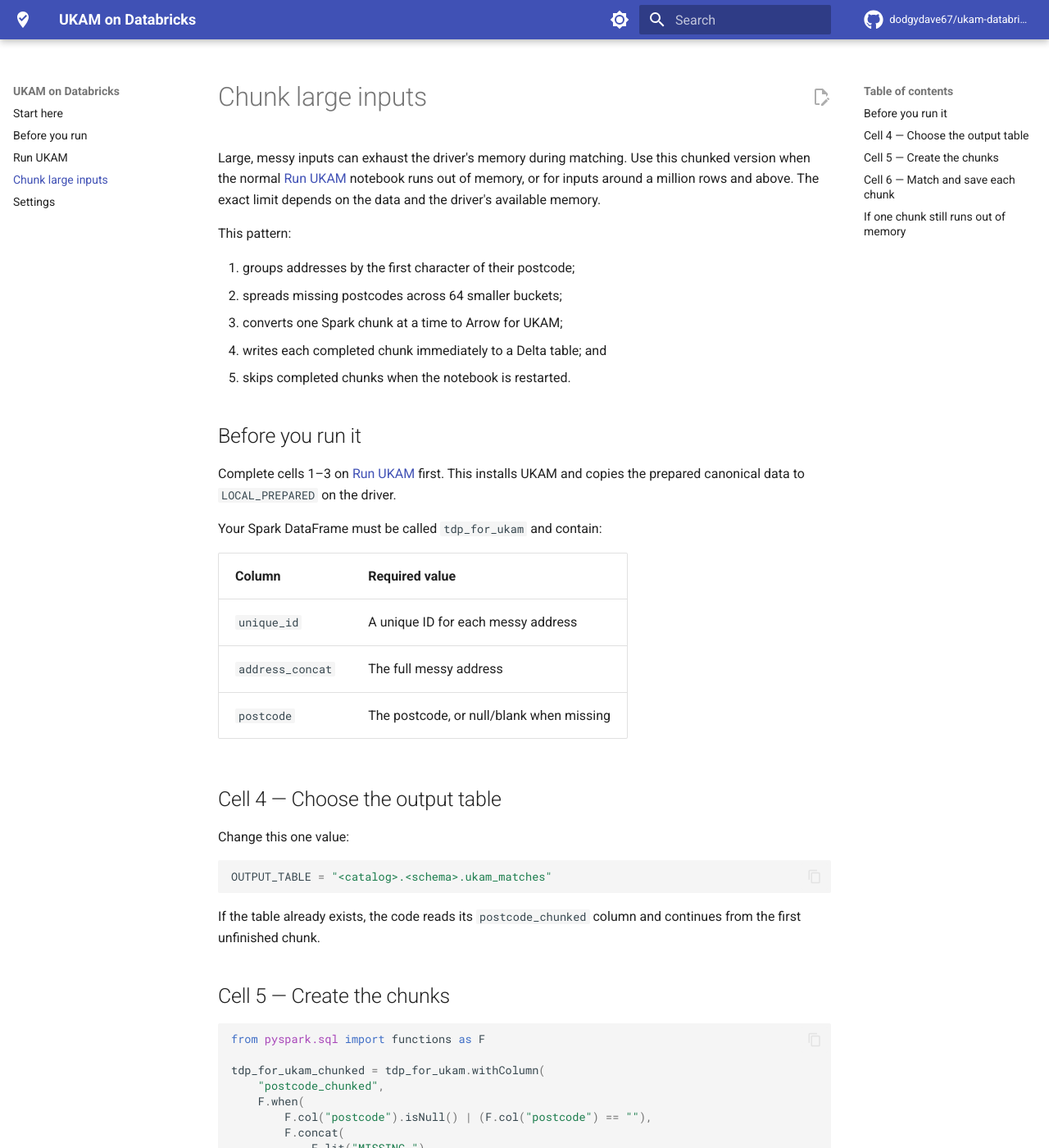
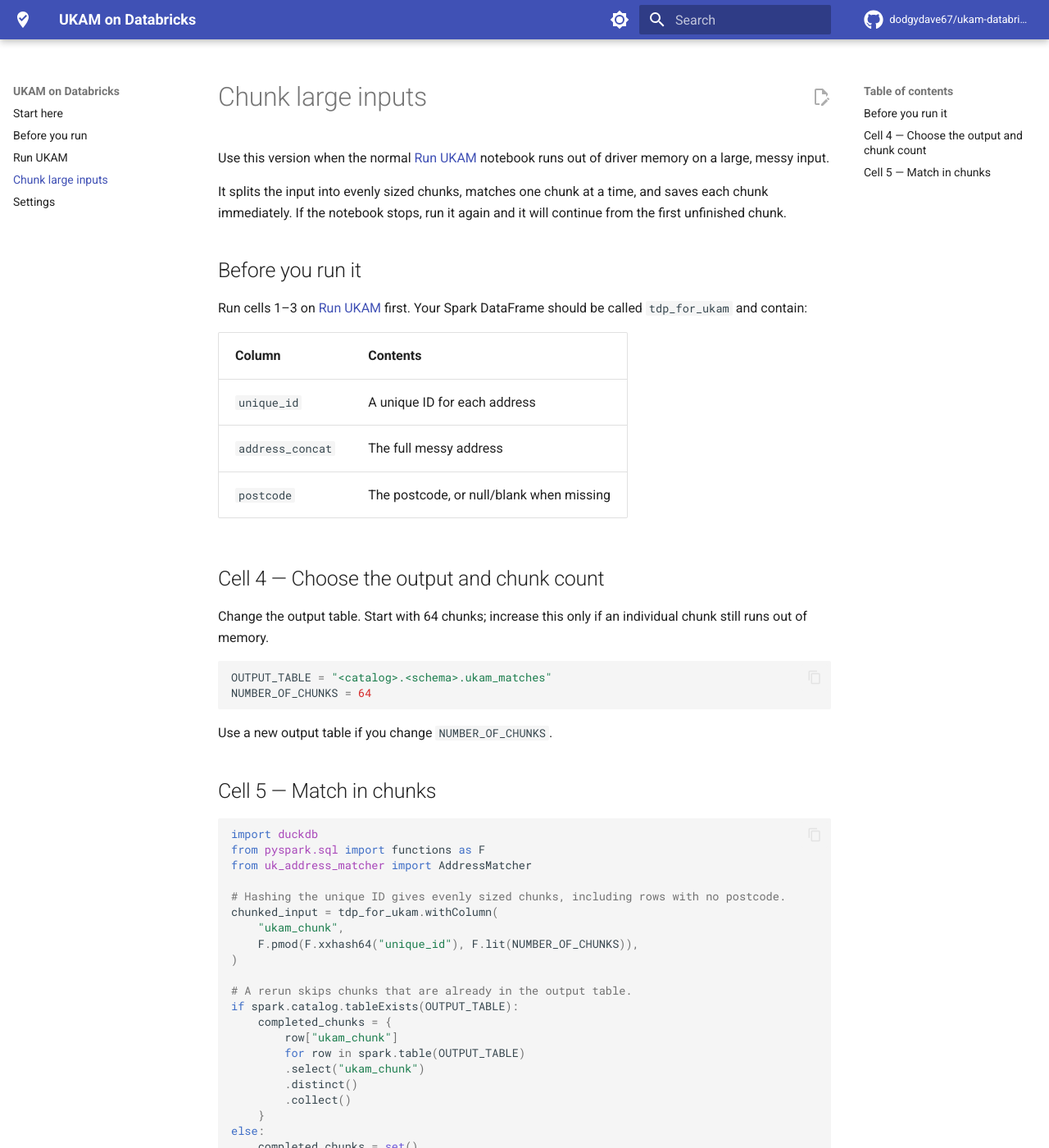
Before and after one commit to dodgydave67/ukam-databricks, an MkDocs documentation site: the page built from docs/chunking.md, in a window 1280 px wide and 1400 px high. Shown: the whole window at 82% size. Built offline with MkDocs 1.6.1 and Material for MkDocs 9.7.7, drawn with Linux system fonts in a browser that asks for light colours; comment, search, counter and statistics services are not loaded; some of the changed text lies outside the part shown.

Commit message:
Simplify large-input chunking guide

````diff
--- a/docs/chunking.md
+++ b/docs/chunking.md
@@ -4,159 +4,102 @@
 
 # Chunk large inputs
 
-Large, messy inputs can exhaust the driver's memory during matching. Use this
-chunked version when the normal [Run UKAM](run.md) notebook runs out of memory,
-or for inputs around a million rows and above. The exact limit depends on the
-data and the driver's available memory.
+Use this version when the normal [Run UKAM](run.md) notebook runs out of
+driver memory on a large, messy input.
 
-This pattern:
-
-1. groups addresses by the first character of their postcode;
-2. spreads missing postcodes across 64 smaller buckets;
-3. converts one Spark chunk at a time to Arrow for UKAM;
-4. writes each completed chunk immediately to a Delta table; and
-5. skips completed chunks when the notebook is restarted.
+It splits the input into evenly sized chunks, matches one chunk at a time, and
+saves each chunk immediately. If the notebook stops, run it again and it will
+continue from the first unfinished chunk.
 
 ## Before you run it
 
-Complete cells 1–3 on [Run UKAM](run.md) first. This installs UKAM and copies
-the prepared canonical data to `LOCAL_PREPARED` on the driver.
+Run cells 1–3 on [Run UKAM](run.md) first. Your Spark DataFrame should be
+called `tdp_for_ukam` and contain:
 
-Your Spark DataFrame must be called `tdp_for_ukam` and contain:
-
-| Column | Required value |
+| Column | Contents |
 | --- | --- |
-| `unique_id` | A unique ID for each messy address |
+| `unique_id` | A unique ID for each address |
 | `address_concat` | The full messy address |
 | `postcode` | The postcode, or null/blank when missing |
 
-## Cell 4 — Choose the output table
+## Cell 4 — Choose the output and chunk count
 
-Change this one value:
+Change the output table. Start with 64 chunks; increase this only if an
+individual chunk still runs out of memory.
 
 ```python
 OUTPUT_TABLE = "<catalog>.<schema>.ukam_matches"
+NUMBER_OF_CHUNKS = 64
 ```
 
-If the table already exists, the code reads its `postcode_chunked` column and
-continues from the first unfinished chunk.
+Use a new output table if you change `NUMBER_OF_CHUNKS`.
 
-## Cell 5 — Create the chunks
+## Cell 5 — Match in chunks
 
 ```python
+import duckdb
 from pyspark.sql import functions as F
+from uk_address_matcher import AddressMatcher
 
-tdp_for_ukam_chunked = tdp_for_ukam.withColumn(
-    "postcode_chunked",
-    F.when(
-        F.col("postcode").isNull() | (F.col("postcode") == ""),
-        F.concat(
-            F.lit("MISSING_"),
-            F.lpad(
-                F.pmod(F.xxhash64("unique_id"), F.lit(64)).cast("string"),
-                2,
-                "0",
-            ),
-        ),
-    ).otherwise(F.left("postcode", F.lit(1))),
+# Hashing the unique ID gives evenly sized chunks, including rows with no postcode.
+chunked_input = tdp_for_ukam.withColumn(
+    "ukam_chunk",
+    F.pmod(F.xxhash64("unique_id"), F.lit(NUMBER_OF_CHUNKS)),
 )
 
+# A rerun skips chunks that are already in the output table.
 if spark.catalog.tableExists(OUTPUT_TABLE):
     completed_chunks = {
-        row["postcode_chunked"]
+        row["ukam_chunk"]
         for row in spark.table(OUTPUT_TABLE)
-        .select("postcode_chunked")
+        .select("ukam_chunk")
         .distinct()
         .collect()
     }
 else:
     completed_chunks = set()
 
-postcode_chunk_list = sorted(
-    row["postcode_chunked"]
-    for row in tdp_for_ukam_chunked
-    .select("postcode_chunked")
-    .distinct()
-    .collect()
-)
-
-print(f"Completed: {len(completed_chunks)} of {len(postcode_chunk_list)} chunks")
-```
-
-## Cell 6 — Match and save each chunk
-
-The matching stages and thresholds below are the ones used in
-[discussion #438](https://github.com/moj-analytical-services/uk_address_matcher/discussions/438).
-They affect which addresses match, not memory usage. Use them only if they are
-your approved matching rules.
-
-```python
-import duckdb
-from uk_address_matcher import (
-    AddressMatcher,
-    ExactMatchStage,
-    PeeledAddressStage,
-    SplinkStage,
-    UniqueTrigramStage,
-)
-
-for number, chunk_name in enumerate(postcode_chunk_list, start=1):
-    if chunk_name in completed_chunks:
-        print(f"Skipping completed chunk: {chunk_name}")
+for chunk_number in range(NUMBER_OF_CHUNKS):
+    if chunk_number in completed_chunks:
+        print(f"Skipping completed chunk {chunk_number}")
         continue
 
-    print(f"Processing {number} of {len(postcode_chunk_list)}: {chunk_name}")
+    print(f"Matching chunk {chunk_number + 1} of {NUMBER_OF_CHUNKS}")
     con = duckdb.connect()
 
     try:
         con.execute(f"SET temp_directory='{LOCAL_TMP}'")
         con.execute("SET preserve_insertion_order=false")
 
-        chunk_arrow = (
-            tdp_for_ukam_chunked
-            .where(F.col("postcode_chunked") == chunk_name)
+        addresses = con.from_arrow(
+            chunked_input
+            .where(F.col("ukam_chunk") == chunk_number)
             .select("unique_id", "address_concat", "postcode")
             .toArrow()
         )
-        print(f"Rows in chunk: {chunk_arrow.num_rows:,}")
 
         matcher = AddressMatcher(
             canonical_addresses=LOCAL_PREPARED,
-            addresses_to_match=con.from_arrow(chunk_arrow),
+            addresses_to_match=addresses,
             con=con,
-            stages=[
-                ExactMatchStage(),
-                PeeledAddressStage(),
-                UniqueTrigramStage(),
-                SplinkStage(
-                    final_match_weight_threshold=10.0,
-                    final_distinguishability_threshold=1.0,
-                ),
-            ],
+            show_progress="stages",
         )
 
-        matches_arrow = matcher.match().matches().to_arrow_table()
-        result = (
-            spark.createDataFrame(matches_arrow)
-            .withColumn("postcode_chunked", F.lit(chunk_name))
-        )
+        matches = spark.createDataFrame(
+            matcher.match().matches().to_arrow_table()
+        ).withColumn("ukam_chunk", F.lit(chunk_number))
 
-        result.write.format("delta").mode("append").saveAsTable(OUTPUT_TABLE)
-        print(f"Saved chunk: {chunk_name}")
-
-        del matcher, matches_arrow, chunk_arrow, result
+        matches.write.format("delta").mode("append").saveAsTable(OUTPUT_TABLE)
+        print(f"Saved chunk {chunk_number}")
     finally:
         con.close()
 
-print(f"All chunks saved to {OUTPUT_TABLE}")
+print(f"All matches saved to {OUTPUT_TABLE}")
 ```
 
-Each append to the Delta table is transactional. If Python or the cluster
-stops later, previously saved chunks remain available and the next run skips
-them.
+The two Arrow calls are only the efficient hand-off between Spark and UKAM's
+driver-side DuckDB process. Replacing them with pandas would use more driver
+memory; there are no Arrow settings to configure.
 
-## If one chunk still runs out of memory
-
-Postcode-first-letter chunks are not all the same size. If one is still too
-large, split the input into more hash buckets or use a larger driver, then
-write to a new output table and rerun from the beginning.
+Each Delta append is transactional, so completed chunks remain saved if the
+cluster or Python process stops later.
````
